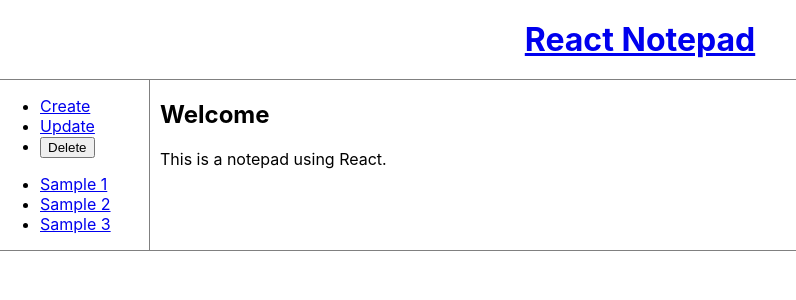
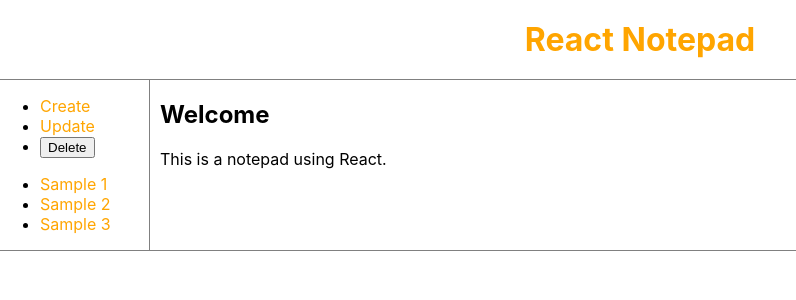
Before and after one commit to kuman514/ReactNotepad, a React (Create React App) app in the folder react-app/: page / in a window 1280 px wide. Shown: the top 300 px of the page, without its empty margins (0-796 px from the left). Built offline with nearby package versions, Linux system fonts and the light colour scheme.

Commit message:
Making <a> look better

```diff
--- a/react-app/src/App.css
+++ b/react-app/src/App.css
@@ -34,6 +34,11 @@ article {
     padding-right: 10px;
 }
 
+a {
+    text-decoration: none;
+    color: orange;
+}
+
 @media (max-width: 800px) {
     .NoteBody {
         display: block;
```
